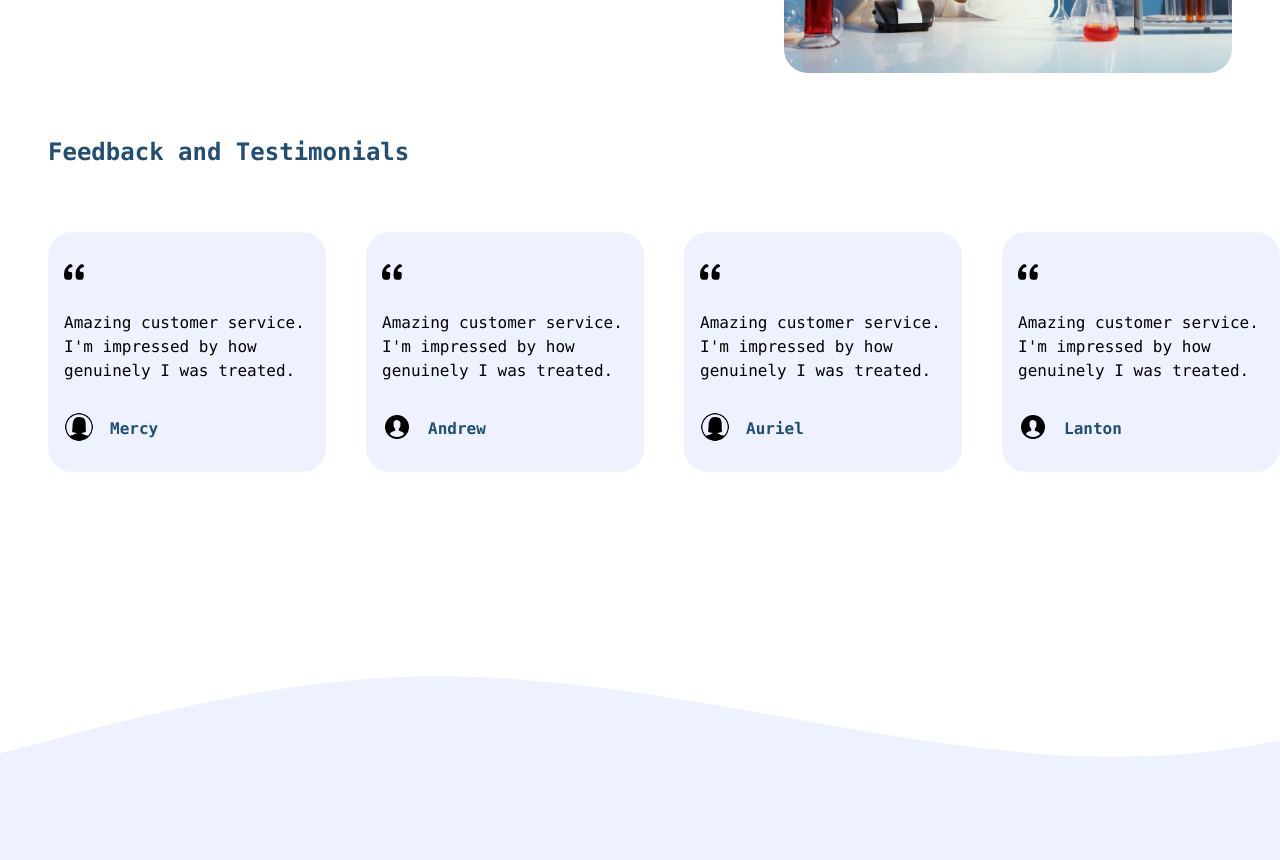
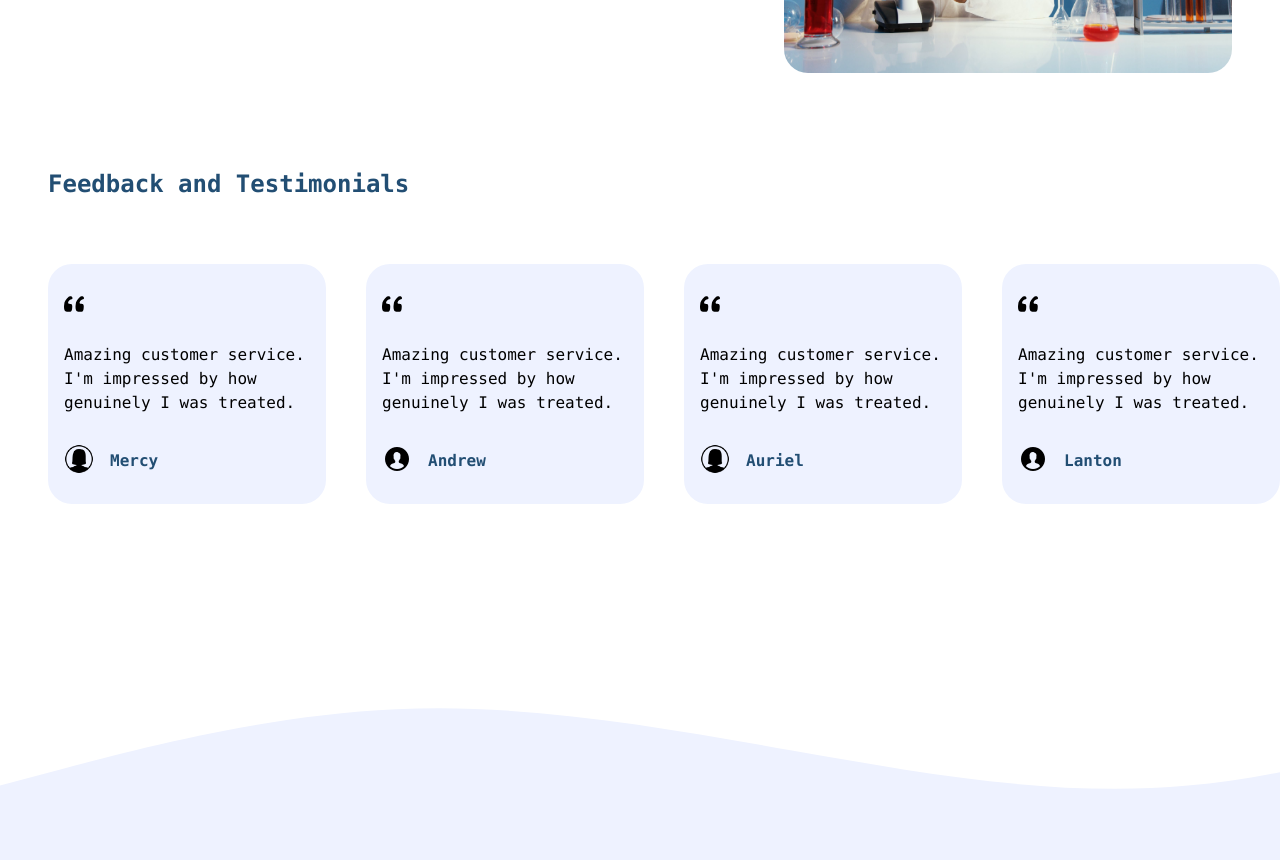
Before and after one commit to jbuyu/realdoc, a Next.js app: page /About in a window 1280 px wide. Shown: the part 840-1700 px from the top of the page. Built offline with nearby package versions, Linux system fonts and the light colour scheme.

Commit message:
misc changes

```diff
--- a/pages/About.js
+++ b/pages/About.js
@@ -49,7 +49,7 @@ const About = () => (
         />
       </div>
     </div>
-    <div className="flex w-full flex-col items-start justify-start pl-12">
+    <div className="flex w-full flex-col items-start justify-start pl-12 mt-8">
       <div className="  py-4 text-2xl font-extrabold text-[#224E73]">
         Feedback and Testimonials
       </div>
```
